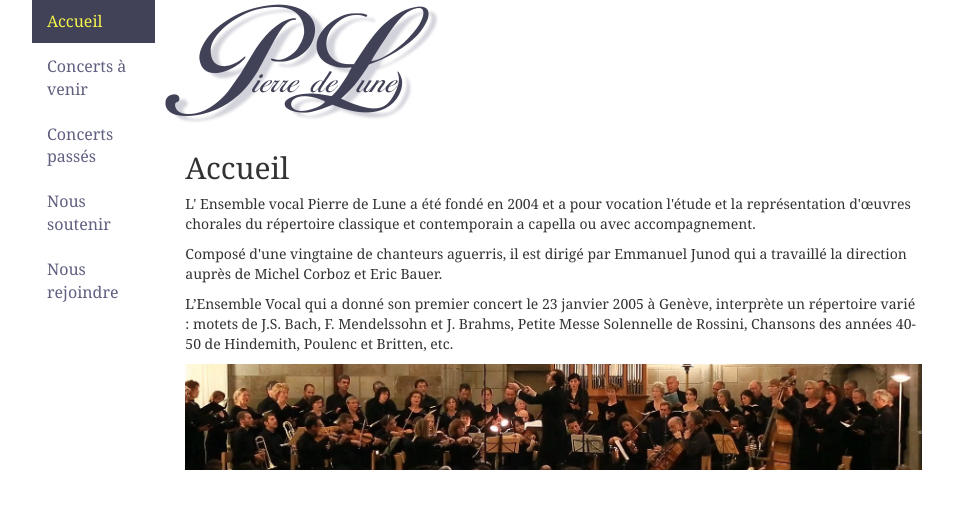
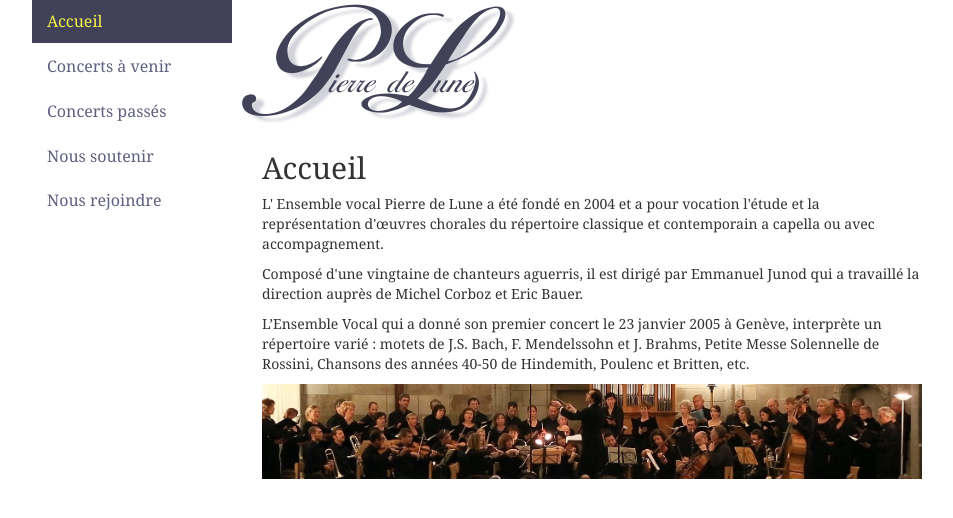
Before and after one commit to Ensemble-Vocal-Pierre-de-Lune/Ensemble-Vocal-Pierre-de-Lune.github.io, a Jekyll site: the page built from index.html, in a window 1280 px wide. Shown: the top 518 px of the page, without its empty margins (163-1116 px from the left). Built offline with Jekyll 4.4.1, drawn with Linux system fonts in a browser that asks for light colours; nearby versions of some CDN libraries.

Commit message:
more width to menu, less to text area

```diff
--- a/_includes/nav.html
+++ b/_includes/nav.html
@@ -1,4 +1,4 @@
-<div class="col-sm-2">
+<div class="col-sm-3">
     <nav>
         <ul class="nav nav-pills nav-stacked">
             <!-- page.url = {{ page.url }} -->
--- a/_layouts/default.html
+++ b/_layouts/default.html
@@ -4,7 +4,7 @@
 <body>
 <div class="container-fluid">
   {% include nav.html %}
-  <div class="tab-content col-sm-10">
+  <div class="tab-content col-sm-9">
     {% include logo.html %}
     <div class="tab-pane text-style active">
       {{ content }}
```
